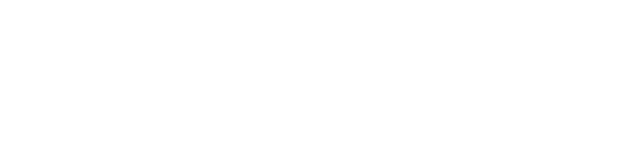
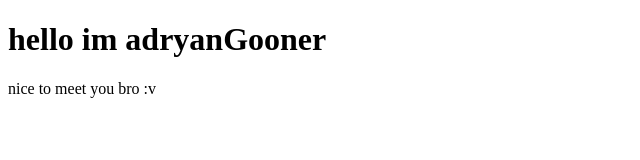
Before and after one commit to zakicerdas/project, a plain HTML site: page index.html in a window 1280 px wide. Shown: the whole page, without its empty margins (0-640 px from the left). Drawn offline with Linux system fonts and the light colour scheme.

Commit message:
add portfolio

```diff
--- a/index.html
+++ b/index.html
@@ -6,6 +6,7 @@
     <title>adryanGooner</title>
 </head>
 <body>
-
+    <h1>hello im adryanGooner</h1>
+    <p>nice to meet you bro :v</p>
 </body>
 </html>
```
